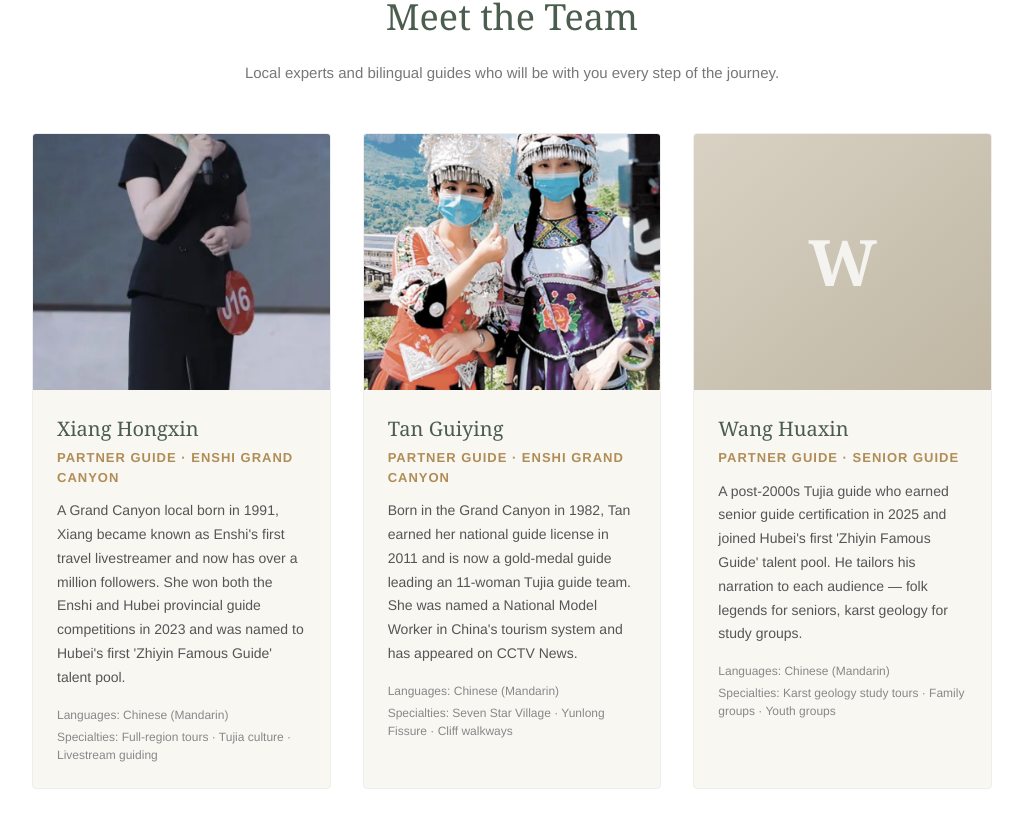
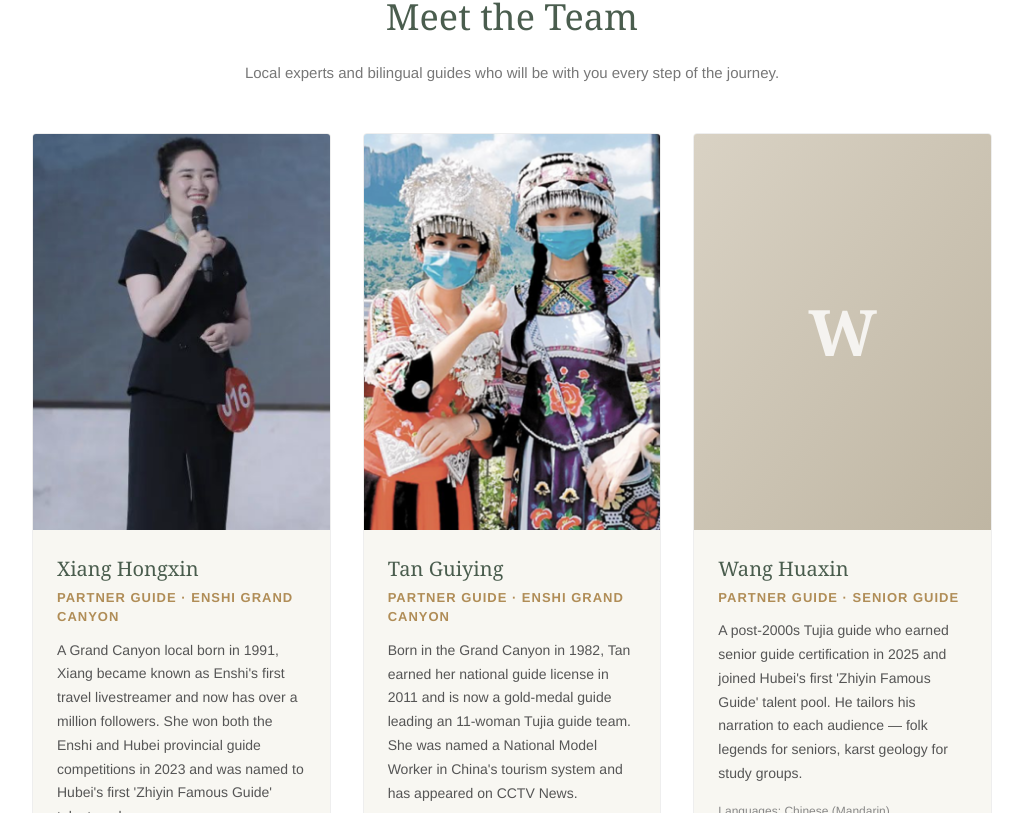
Before and after one commit to victoryang0605/enshi-escape, a React (Vite) app: page /about in a window 1280 px wide. Shown: the part 1607-2420 px from the top of the page, without its empty margins (128-1151 px from the left). Built offline with nearby package versions, Linux system fonts and the light colour scheme.

Commit message:
About: fix guide photo cropping (portrait aspect, top-anchored)

```diff
--- a/src/pages/About.tsx
+++ b/src/pages/About.tsx
@@ -67,9 +67,9 @@ export default function About() {
               {TEAM.map((m) => (
                 <div key={m.name} className="bg-theme-bg border border-[#eee] rounded-[4px] overflow-hidden">
                   {m.photo ? (
-                    <img src={m.photo} alt={`${m.name} — ${m.role} at Enshi Escapes`} className="w-full h-64 object-cover" />
+                    <img src={m.photo} alt={`${m.name} — ${m.role} at Enshi Escapes`} className="w-full aspect-[3/4] object-cover object-top" />
                   ) : (
-                    <div className="w-full h-64 flex items-center justify-center bg-gradient-to-br from-[#d9d2c4] to-[#bfb6a3]">
+                    <div className="w-full aspect-[3/4] flex items-center justify-center bg-gradient-to-br from-[#d9d2c4] to-[#bfb6a3]">
                       <span className="font-serif text-[64px] font-bold text-white/80">
                         {m.name.charAt(0)}
                       </span>
```
